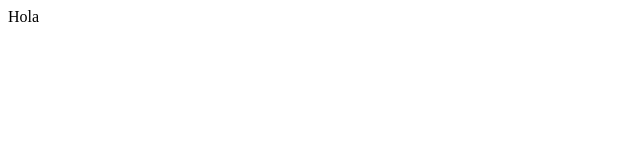
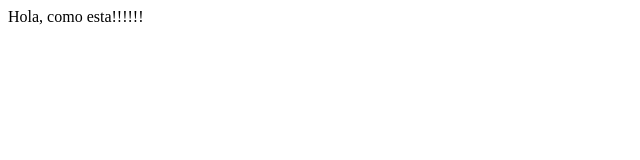
Before and after one commit to cc-erty/git-test, a plain HTML site: page index.html in a window 1280 px wide. Shown: the whole page, without its empty margins (0-640 px from the left). Drawn offline with Linux system fonts and the light colour scheme.

Commit message:
new exclamation points

```diff
--- a/index.html
+++ b/index.html
@@ -7,7 +7,7 @@
 </head>
 
 <body>
-    Hola
+    Hola, como esta!!!!!!
 
 </body>
 
```
